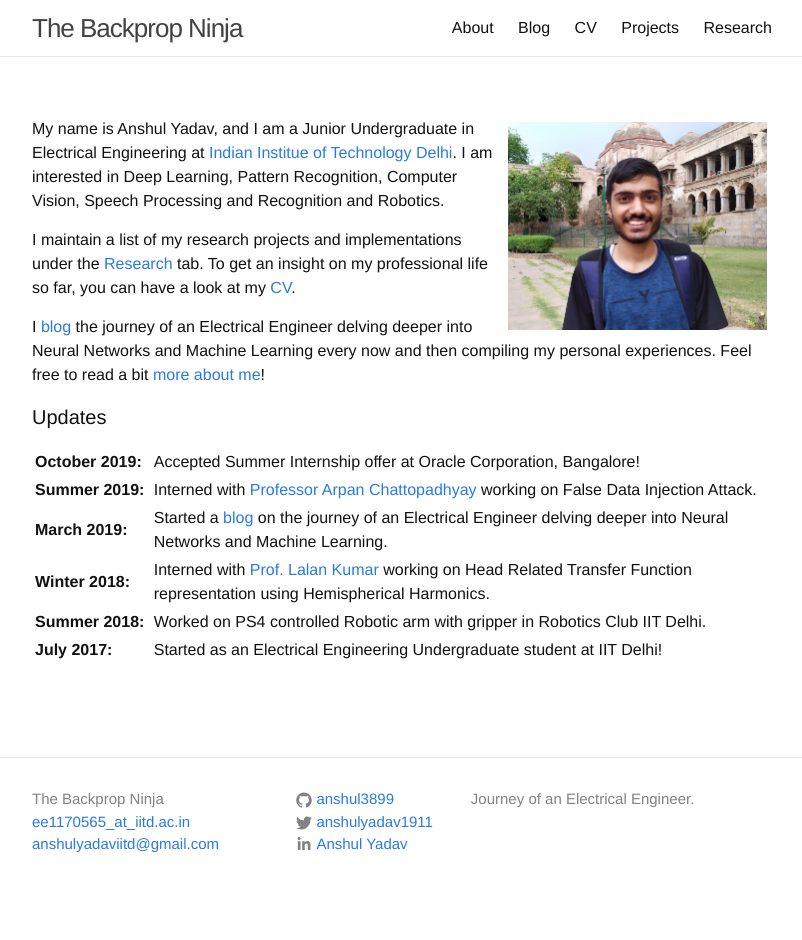
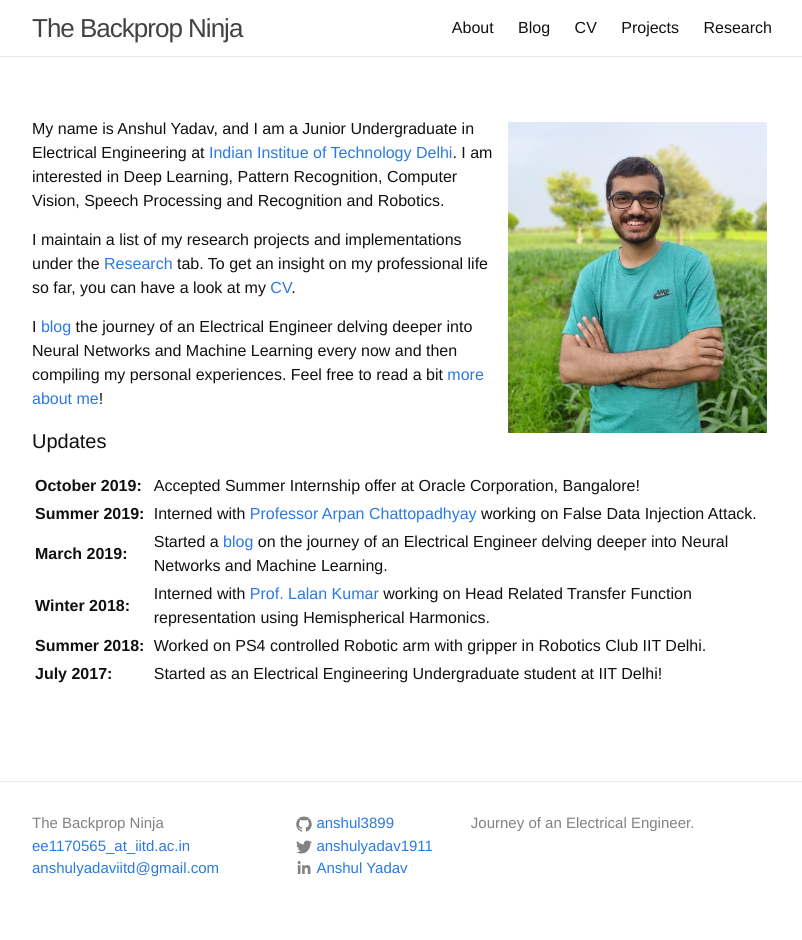
Before and after one commit to anshul3899/old, a Jekyll site: the page built from index.md, in a window 1280 px wide. Shown: the whole page, without its empty margins (238-1040 px from the left). Built offline with Jekyll 4.4.1, drawn with Linux system fonts in a browser that asks for light colours; before the commit the page ends 916 px from its top, so only the background shows below that.

Commit message:
changed profile photo

```diff
--- a/index.md
+++ b/index.md
@@ -3,7 +3,7 @@ layout: page
 ---
 {% include JB/setup %}
 
-<img style="float: right; width: 35%; padding: 5px;" src=" {{ site.url }}/assets/profile.jpg ">
+<img style="float: right; width: 35%; padding: 5px;" src=" {{ site.url }}/assets/anshul.jpeg ">
 
 My name is Anshul Yadav, and I am a Junior Undergraduate in Electrical Engineering at [Indian Institue of Technology Delhi](http://iitd.ac.in). I am interested in Deep Learning, Pattern Recognition, Computer Vision, Speech Processing and Recognition and Robotics.
 
```
Also changed, not shown: assets/anshul.jpeg (added).
